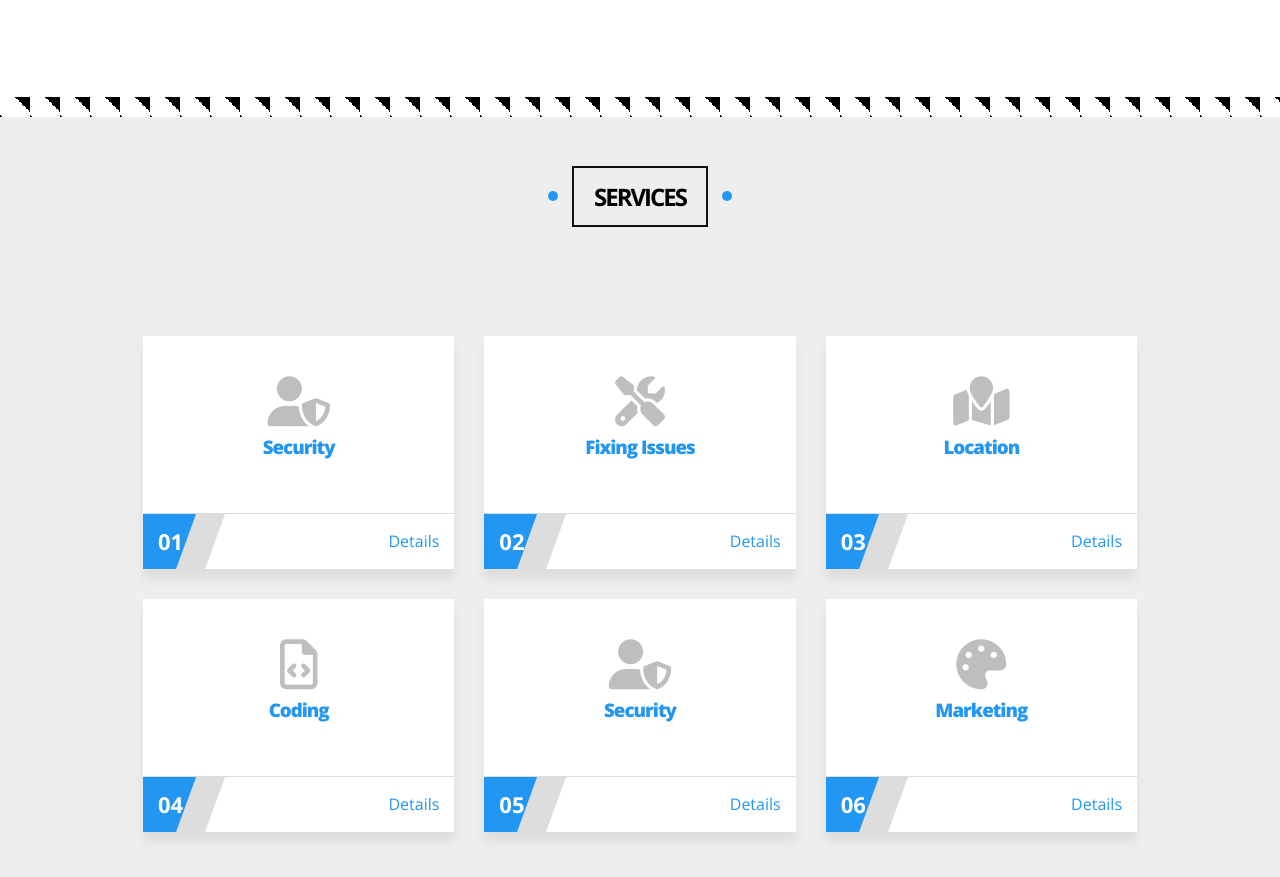
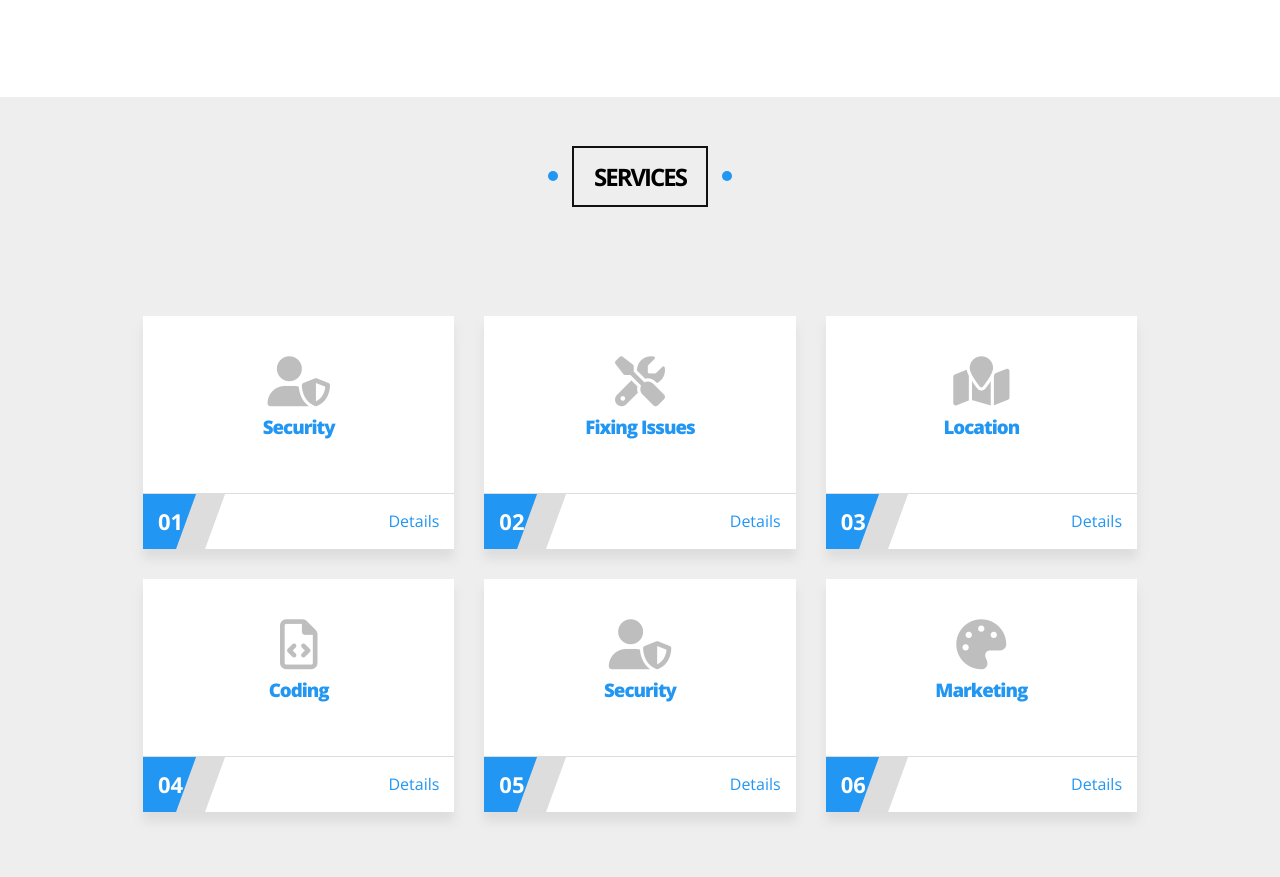
Before and after one commit to hamad2343/Template_3Html_Css, a plain HTML site: page index.html in a window 1280 px wide. Shown: the part 7450-8327 px from the top of the page. Drawn offline with nearby package versions, Linux system fonts and the light colour scheme.

Commit message:
Update index.html

```diff
--- a/index.html
+++ b/index.html
@@ -385,7 +385,6 @@
             </div>
         </div>
     </div>
-    <div class="haram"></div>
     <div class="services">
         <div class="container">
             <div class="main-heading">
```
